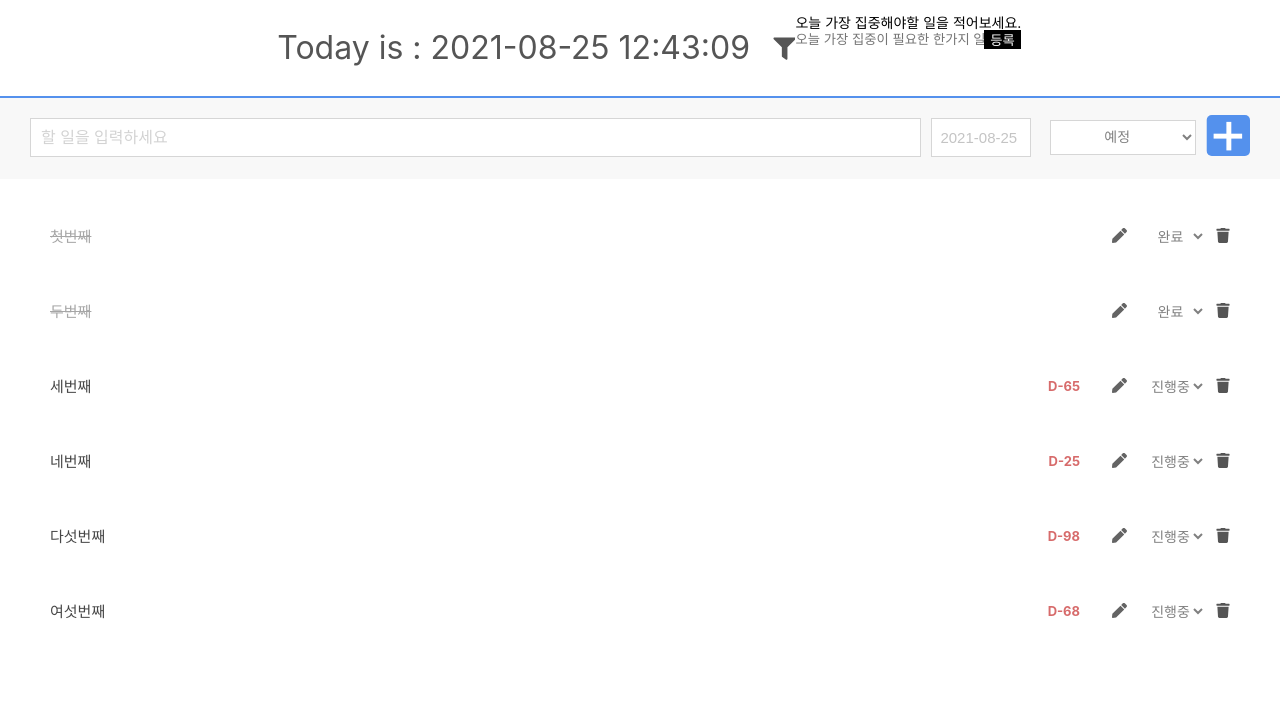
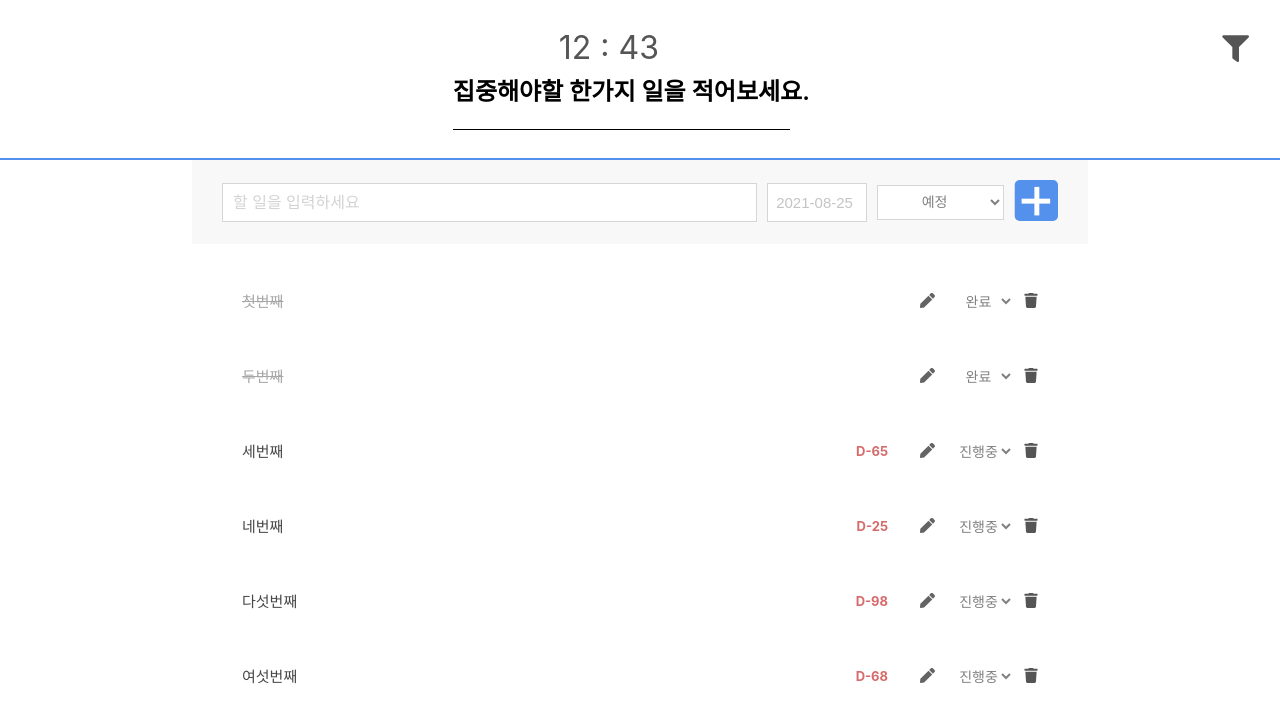
Before and after one commit to ONE-TED/5_moduCompany_team1, a React (Create React App) app: page / in a window 1280 px wide. Shown: the top 722 px of the page. Built offline with nearby package versions, Linux system fonts and the light colour scheme.

Commit message:
[#45] Style : Header

```diff
--- a/src/Components/Header/Header.tsx
+++ b/src/Components/Header/Header.tsx
@@ -1,11 +1,10 @@
 import React, { useState, useEffect } from 'react';
-import styled from 'styled-components';
-
 import { TodoDate } from 'utils/todoDate';
-import { ReactComponent as filterIcon } from 'Assets/icons/filter.svg';
 import { Tfilter } from 'types';
 import Filter from 'Components/Filter';
 import CloseIcon from 'Assets/icons/closeButton.svg';
+import { style } from './HeaderStyle';
+import PencilIcon from 'Assets/icons/pencil.svg';
 
 interface HeaderProps {
   filter: Tfilter;
@@ -22,10 +21,16 @@ const Header = ({
 }: HeaderProps) => {
   const [focusTodo, setFocusTodo] = useState<boolean>(false);
   const [focusValue, setFocusValue] = useState<string>('');
-
+  const [now, setNow] = useState<string>('');
+  // let hour : string =
+  // let minute : string =
   useEffect(() => {
     loadFocusTodo();
   }, [focusTodo]);
+
+  useEffect(() => {
+    setTimeout(() => setNow(getTodayDate()), 1000);
+  }, [now]);
 
   const loadFocusTodo = () => {
     const focusTodo = localStorage.getItem('focus');
@@ -38,7 +43,10 @@ const Header = ({
   };
   const getTodayDate = () => {
     const today = new TodoDate();
-    return today.getToday();
+    const nowString: string = today.getToday();
+    const time: string = nowString.split(' ')[1];
+
+    return time;
   };
 
   const handleOnClick = () => {
@@ -65,8 +73,10 @@ const Header = ({
   return (
     <>
       <HeaderLayout>
-        <div className="time" style={{ display: 'flex' }}>
-          <HeaderTitleLayout>{`Today is : ${getTodayDate()}`}</HeaderTitleLayout>
+        <HeaderTitleContainer>
+          <HeaderTitleLayout>{`${now.split(':')[0]} : ${
+            now.split(':')[1]
+          }`}</HeaderTitleLayout>
           <FilterIconLayout>
             <FilterIcon onClick={handleOnClick} />
             <FilterSection opened={openedFilter}>
@@ -84,110 +94,58 @@ const Header = ({
               )}
             </FilterSection>
           </FilterIconLayout>
-        </div>
-        <div>
+        </HeaderTitleContainer>
+        <HeaderFocusContainer>
           {focusTodo ? (
             <>
-              <div className="focusValueWrap" style={{ display: 'flex' }}>
-                <h3>{focusValue}</h3>
+              <FocusValueWrap>
+                <FocusText>{focusValue}</FocusText>
                 <button
-                  style={{
-                    background: 'black',
-                    color: 'white',
-                    cursor: 'pointer',
-                    width: '20%',
-                  }}
                   onClick={handleModifyFocusTodo}
+                  style={{ cursor: 'pointer', marginLeft: '10px' }}
                 >
-                  수정
+                  <img src={PencilIcon} />
                 </button>
-              </div>
+              </FocusValueWrap>
             </>
           ) : (
             <>
-              <form className="inputForm" onSubmit={handleSubmitFocus}>
-                <h2>오늘 가장 집중해야할 일을 적어보세요.</h2>
-                <div className="inputWrap" style={{ display: 'flex' }}>
-                  <input
-                    placeholder="오늘 가장 집중이 필요한 한가지 일을 작성해보세요"
+              <InputForm onSubmit={handleSubmitFocus}>
+                <FocusDescription>
+                  집중해야할 한가지 일을 적어보세요.
+                </FocusDescription>
+                <InputWrap>
+                  <FocusInput
+                    autoFocus
                     value={focusValue}
                     onChange={handleFocusTodo}
-                    style={{ width: '100%' }}
                   />
-                  <button
-                    style={{
-                      background: 'black',
-                      color: 'white',
-                      cursor: 'pointer',
-                      width: '20%',
-                    }}
-                  >
-                    등록
-                  </button>
-                </div>
-              </form>
+                  <button></button>
+                </InputWrap>
+              </InputForm>{' '}
             </>
           )}
-        </div>
+        </HeaderFocusContainer>
       </HeaderLayout>
     </>
   );
 };
 
-const HeaderLayout = styled.div`
-  position: fixed;
-  left: 0;
-  top: 0;
-  width: 100%;
-  background-color: #fff;
-  display: flex;
-  justify-content: center;
-  padding: 1rem;
-  border-bottom: 2px solid #5491ed;
-`;
+export default Header;
 
-const HeaderTitleLayout = styled.div`
-  width: 95%;
-  padding: 1rem;
-  text-align: center;
-  color: #555555;
-  font-size: 2rem;
-`;
-
-const FilterIconLayout = styled.div`
-  display: flex;
-  justify-content: center;
-  width: 5%;
-`;
-
-const FilterIcon = styled(filterIcon)`
-  width: 2rem;
-  height: auto;
-
-  cursor: pointer;
-`;
-
-const FilterSection = styled.div<{ opened: boolean }>`
-  z-index: 20;
-  position: absolute;
-  right: 10px;
-  top: 10px;
-  width: 200px;
-  height: 200px;
-  background: #fff;
-  opacity: ${({ opened }) => (opened ? '1' : '0')};
-  visibility: ${({ opened }) => (opened ? 'visible' : 'hidden')};
-  border-radius: 5px;
-  box-shadow: 0px 5px 20px rgba(0, 0, 0, 0.05);
-`;
-
-const Close = styled.button<{ onClick: any }>`
-  position: absolute;
-  right: 15px;
-  top: 15px;
-  width: 10px;
-  height: 10px;
-  cursor: pointer;
-`;
-
-export default Header;
+const {
+  HeaderLayout,
+  HeaderTitleLayout,
+  FilterIconLayout,
+  FilterIcon,
+  FilterSection,
+  Close,
+  HeaderTitleContainer,
+  HeaderFocusContainer,
+  FocusValueWrap,
+  FocusText,
+  InputForm,
+  InputWrap,
+  FocusInput,
+  FocusDescription,
+} = style;
--- /dev/null
+++ b/src/Components/Header/HeaderStyle.ts
@@ -0,0 +1,117 @@
+import styled from 'styled-components';
+import { ReactComponent as filterIcon } from 'Assets/icons/filter.svg';
+
+const HeaderLayout = styled.div`
+  position: fixed;
+  left: 0;
+  top: 0;
+  width: 100%;
+  height: 20%;
+  background-color: #fff;
+  display: inline-block;
+  justify-content: center;
+  padding: 1rem;
+  border-bottom: 2px solid #5491ed;
+`;
+
+const HeaderTitleContainer = styled.div`
+  display: flex;
+  width: 100%;
+`;
+
+const HeaderTitleLayout = styled.div`
+  width: 95%;
+  padding: 1rem;
+  text-align: center;
+  color: #555555;
+  font-size: 2rem;
+`;
+
+const FilterIconLayout = styled.div`
+  display: flex;
+  justify-content: center;
+  width: 5%;
+`;
+
+const FilterIcon = styled(filterIcon)`
+  width: 2rem;
+  height: auto;
+  cursor: pointer;
+`;
+
+const FilterSection = styled.div<{ opened: boolean }>`
+  z-index: 20;
+  position: absolute;
+  right: 10px;
+  top: 10px;
+  width: 200px;
+  height: 200px;
+  background: #fff;
+  opacity: ${({ opened }) => (opened ? '1' : '0')};
+  visibility: ${({ opened }) => (opened ? 'visible' : 'hidden')};
+  border-radius: 5px;
+  box-shadow: 0px 5px 20px rgba(0, 0, 0, 0.05);
+`;
+
+const Close = styled.button<{ onClick: any }>`
+  position: absolute;
+  right: 15px;
+  top: 15px;
+  width: 10px;
+  height: 10px;
+  cursor: pointer;
+`;
+
+const HeaderFocusContainer = styled.div`
+  width: 100%;
+  display: inline-block;
+  ${({ theme }) => theme.flexSet('center', 'center', 'row')};
+`;
+
+const FocusValueWrap = styled.div`
+  ${({ theme }) => theme.flexSet('center', 'center', 'row')};
+  display: flex;
+  width: 100%;
+`;
+
+const FocusDescription = styled.div`
+  font-size: x-large;
+  font-weight: 600;
+  margin-bottom: 10px;
+`;
+
+const FocusText = styled.div`
+  font-size: 40px;
+  margin-bottom: 10px;
+  color: #5491ed;
+`;
+
+const InputForm = styled.form`
+  width: 30%;
+`;
+
+const InputWrap = styled.div`
+  display: flex;
+  width: 100%;
+`;
+const FocusInput = styled.input`
+  width: 90%;
+  border-bottom: 1px solid black;
+`;
+
+export const style = {
+  HeaderLayout,
+  HeaderTitleLayout,
+  FilterIconLayout,
+  FilterIcon,
+  FilterSection,
+  Close,
+  HeaderTitleContainer,
+  HeaderFocusContainer,
+  FocusValueWrap,
+  FocusText,
+  InputForm,
+  InputWrap,
+  FocusInput,
+  FocusDescription,
+};
--- a/src/Pages/TodoList/TodoList.tsx
+++ b/src/Pages/TodoList/TodoList.tsx
@@ -44,14 +44,15 @@ const TodoList: React.FC = () => {
           openedFilter={openedFilter}
           setOpenedFilter={setOpenedFilter}
         />
-
+        <BodyContainer>
           <Todocreate
             nextId={nextIdState}
             createTodo={createTodo}
             incrementNextId={incrementNextId}
           />
           <TodoItemsLayout>
-          {applyFilter(todoState, filter)?.map((item: Itodo, index: number) => (
+            {applyFilter(todoState, filter)?.map(
+              (item: Itodo, index: number) => (
                 <TodoItem
                   key={`item-${item.id}`}
                   setModalOpen={setModalOpen}
@@ -70,12 +71,14 @@ const TodoList: React.FC = () => {
                     handleOnDragEnd(e);
                   }}
                 />
-          ))}
+              ),
+            )}
           </TodoItemsLayout>
+        </BodyContainer>
       </TodoListTemplate>
     </>
   );
 };
 export default TodoList;
 
-const { TodoListTemplate, TodoItemsLayout } = style;
+const { TodoListTemplate, TodoItemsLayout, BodyContainer } = style;
--- a/src/Pages/TodoList/TodoListStyle.ts
+++ b/src/Pages/TodoList/TodoListStyle.ts
@@ -11,7 +11,15 @@ const TodoItemsLayout = styled.div`
   padding: 30px;
 `;
 
+const BodyContainer = styled.div`
+  position: fixed;
+  width: 70%;
+  top: 20%;
+  z-index: -1;
+`;
+
 export const style = {
   TodoListTemplate,
   TodoItemsLayout,
+  BodyContainer,
 };
```
Lines whose indentation alone changed are shown as unchanged.
